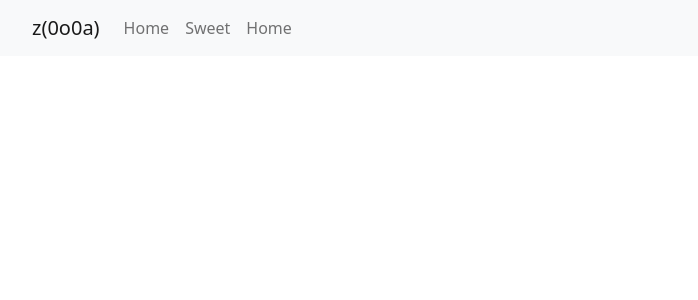
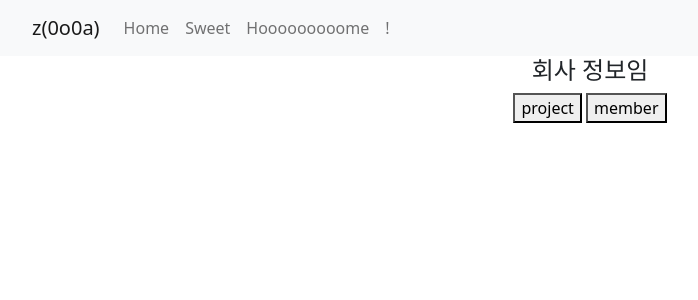
Before and after one commit to zzoaJW/cashop, a React (Create React App) app: page /about in a window 1280 px wide. Shown: the top 300 px of the page, without its empty margins (50-748 px from the left). Built offline with nearby package versions, Linux system fonts and the light colour scheme.

Commit message:
useNavigate 적용, About페이지 nested routes, Outlet 적용

```diff
--- a/src/App.js
+++ b/src/App.js
@@ -9,6 +9,7 @@ import data from './data.js';
 import HomePage from './pages/homePage';
 import AboutPage from './pages/aboutPage';
 import DetailPage from './pages/detailPage.js';
+import ThreeDPage from './pages/threeDPage.js';
 
 
 function App() {
@@ -17,7 +18,7 @@ function App() {
 
   return (
     <div className="App">
-      <Navs/>
+      <Navs navigate={navigate}/>
 
       <Routes>
         <Route path='/' element={
@@ -25,9 +26,18 @@ function App() {
         }/>
         <Route path='/about' element={
           <AboutPage/>
-        }/>
+        }>
+          <Route path='project' element={ <p>이 프로젝트는 말이죠...</p> }/>
+          <Route path='member' element={ <p>재원이가 만들어써요</p> }/>
+        </Route>
         <Route path='/detail' element={
           <DetailPage/>
+        }/>
+        <Route path='/3d' element={
+          <ThreeDPage/>
+        }/>
+        <Route path='*' element={
+          <div>없는 페이지 입니다.</div>
         }/>
       </Routes>
 
@@ -35,15 +45,16 @@ function App() {
   );
 }
 
-function Navs(){
+function Navs(props){
   return (
     <Navbar bg="light" variant="light">
       <Container>
-        <Navbar.Brand href="/">z(0o0a)</Navbar.Brand>
+        <Navbar.Brand onClick={()=>{ props.navigate("/")}}>z(0o0a)</Navbar.Brand>
         <Nav className="me-auto">
-          <Nav.Link href="/">Home</Nav.Link>
-          <Nav.Link href="/about">Sweet</Nav.Link>
-          <Nav.Link href="/detail">Home</Nav.Link>
+          <Nav.Link onClick={()=>{ props.navigate("/")}}>Home</Nav.Link>
+          <Nav.Link onClick={()=>{ props.navigate("/about")}}>Sweet</Nav.Link>
+          <Nav.Link onClick={()=>{ props.navigate("/detail")}}>Hooooooooome</Nav.Link>
+          <Nav.Link onClick={()=>{ props.navigate("/3d")}}>!</Nav.Link>
         </Nav>
       </Container>
     </Navbar>
--- a/src/pages/aboutPage.js
+++ b/src/pages/aboutPage.js
@@ -1,8 +1,15 @@
 import { motion } from "framer-motion";
+import { useNavigate, Outlet } from "react-router-dom";
 
 function AboutPage(){
+    let navigate = useNavigate();
+
     return (
-        <></>
+        <>
+            <h4>회사 정보임</h4>
+            <button onClick={()=>{ navigate("/about/project")}}>project</button> <button onClick={()=>{ navigate("/about/member")}}>member</button>
+            <Outlet/>
+        </>
     )
 }
 
--- /dev/null
+++ b/src/pages/threeDPage.js
@@ -0,0 +1,9 @@
+function ThreeDPage(){
+    return (
+        <div>
+            <p>3D이미지</p>
+        </div>
+    )
+}
+
+export default ThreeDPage;
```
